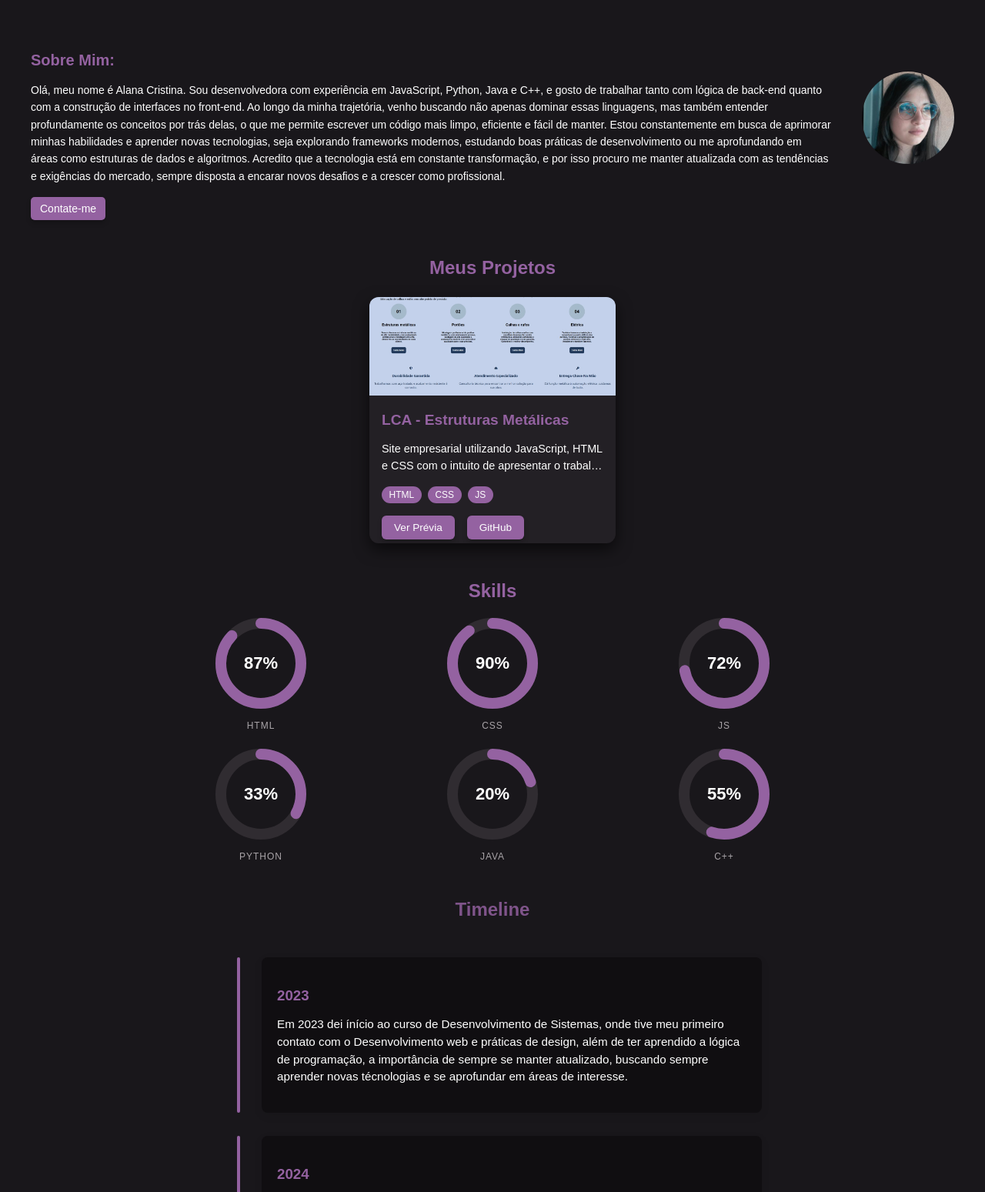
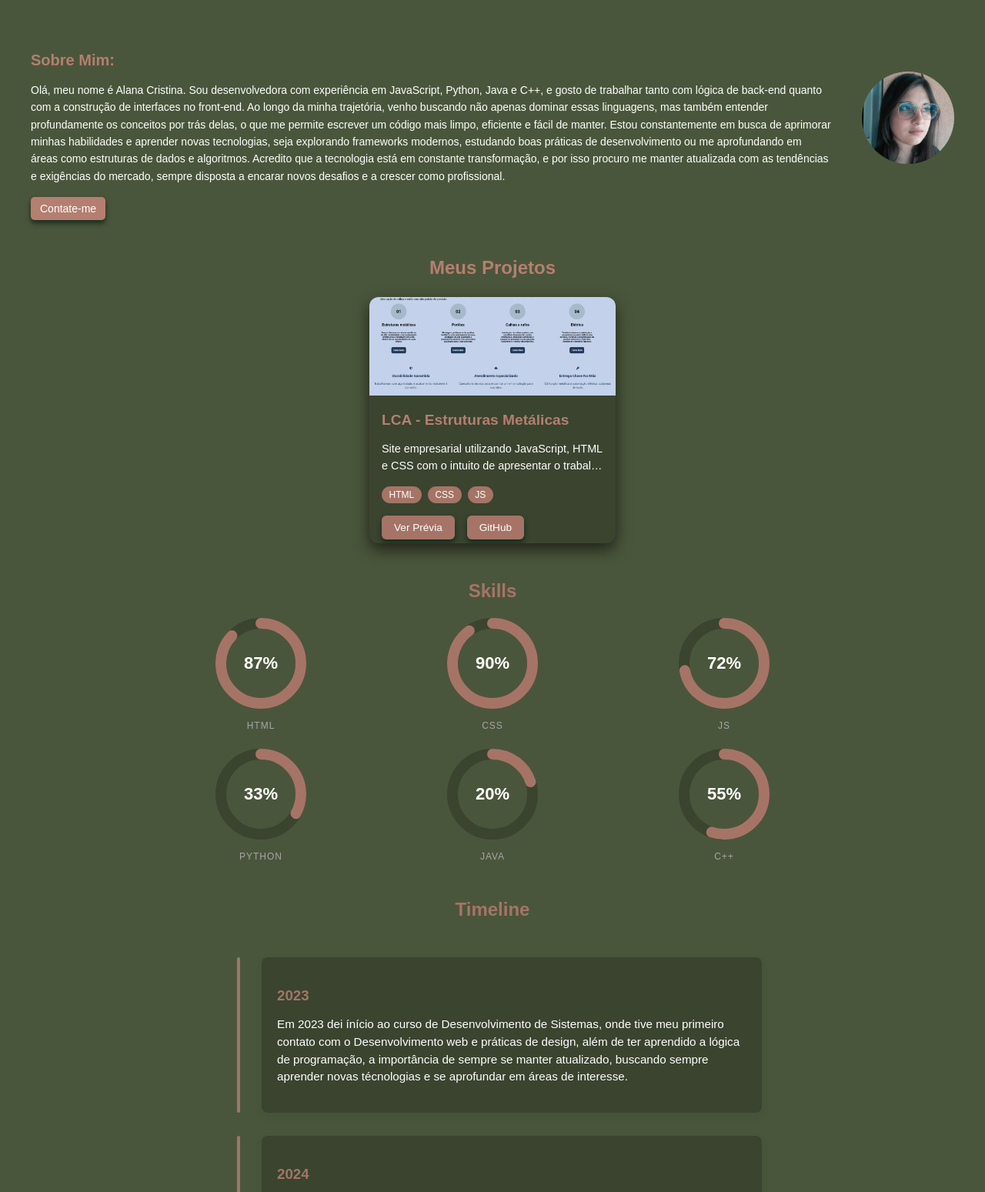
Before and after one commit to alanalisbinski/alana-lisbinski-fullstack, a plain HTML site: page index.html in a window 1280 px wide. Shown: the part 67-1616 px from the top of the page at 77% size. Drawn offline with Linux system fonts and the light colour scheme.

Commit message:
mudança de cor do portfólio

```diff
--- a/styles.css
+++ b/styles.css
@@ -1,6 +1,6 @@
 body {
-    font-family: Arial, 'Times New Roman';
-    background-color: #19171b;
+    font-family: Arial, sans-serif;
+    background-color: #4A563B;
     margin: 0;
     padding: 0;
 }
@@ -20,7 +20,7 @@ header {
 .title {
     font-family: Arial, 'Times New Roman';
     text-align: center;
-    color: #9462A1;
+    color: #B47F70;
     padding: 0.5rem 0;
     margin-bottom: 0.3rem;
     flex: 1;
@@ -49,13 +49,13 @@ header {
 .navbar a {
     font-family: 'Times New Roman', Times;
     text-decoration: none;
-    color: #fff;
+    color: #B47F70;
     transition: color 0.3s ease;
 }
 
 
 .navbar a:hover {
-    color: #9462A1;
+    color: #976b5f;
 }
 
 .hamburger {
@@ -63,7 +63,7 @@ header {
     font-size: 2rem;
     background: none;
     border: none;
-    color: #fff;
+    color: #B47F70;
     cursor: pointer;
     padding: 0.3rem 0.8rem;
     line-height: 1;
@@ -119,7 +119,7 @@ header {
 
 
 .about h3 {
-    color: #9462A1;
+    color: #B47F70;
     font-family: Arial;
     font-size: 20px;
     margin-bottom: 1rem;
@@ -136,27 +136,27 @@ header {
 
 
 .button {
-    background-color: #9462A1;
+    background-color: #B47F70;
     color: white;
     padding: 7px 12px;
     font-size: 14px;
     border: none;
     border-radius: 5px;
     cursor: pointer;
-    box-shadow: 0 4px 6px rgba(0,0,0,0.2);
+    box-shadow: 0 4px 6px rgb(22, 43, 28);
     transition: background 0.3s;
 }
 
 
 .button:hover {
-    background-color: #764e80;
+    background-color: #a57467;
     color: #d8d8d8;
 }
 
 
 .projects-title h2 {
     text-align: center;
-    color: #9462A1;
+    color: #B47F70;
     margin: 3rem 0 1.5rem;
 }
 
@@ -172,7 +172,7 @@ header {
 
 
 .card-project {
-    background: #232025;
+    background: #3a442f;
     border-radius: 12px;
     box-shadow: 0 8px 20px rgba(0, 0, 0, 0.6);
     width: 100%;
@@ -208,7 +208,7 @@ header {
 
 .card-titulo {
     font-size: 1.2rem;
-    color: #9462A1;
+    color: #B47F70;
     margin: 0.3rem 0;
 }
 
@@ -235,7 +235,7 @@ header {
 
 
 .tag {
-    background-color: #9462A1;
+    background-color: #a57467;
     color: #fff;
     padding: 0.25rem 0.6rem;
     border-radius: 20px;
@@ -253,7 +253,7 @@ header {
 
 .card-links button {
     border-radius: 6px;
-    background-color: #9462A1;
+    background-color: #a57467;
     color: white;
     border: none;
     padding: 0.5rem 1rem;
@@ -264,14 +264,14 @@ header {
 
 
 .card-links button:hover {
-    background-color: #7f548a;
+    background-color: #a57467;
     color: #d8d8d8;
 }
 
 
 :root {
-    --ring-track: #302c31;
-    --accent: #9462A1;
+    --ring-track: #3a442f;
+    --accent: #a57467;
     --text: #fff;
     --label: #a9a4a8;
 }
@@ -280,7 +280,7 @@ header {
 .skills h2 {
     font-family: Arial, sans-serif;
     text-align: center;
-    color: #9462A1;
+    color: #a57467;
 }
 
 
@@ -359,7 +359,7 @@ header {
 
 
 footer {
-    background-color: #151316;
+    background-color: #22271b;
     color: #fff;
     padding: 20px;
     text-align: center;
@@ -375,7 +375,7 @@ footer {
 
 .timeline-section h2 {
     text-align: center;
-    color: #7f548a;
+    color: #a57467;
     margin: 3rem 0;
 }
 
@@ -386,7 +386,7 @@ footer {
   left: 18px;
   height: 100%;
   width: 4px;
-  background-color: #9462A1;
+  background-color: #a57467;
   border-radius: 2px;
 }
 
@@ -402,24 +402,24 @@ footer {
   top: 5px;
   width: 20px;
   height: 20px;
-  background-color: #19171b;
-  border: 4px solid #9462A1;
+  background-color: #2c3324;
+  border: 4px solid #a57467;
   border-radius: 50%;
   z-index: 1;
 }
 
 .timeline-date {
   font-weight: bold;
-  color: #9462A1;
+  color: #a57467;
   font-size: 0.9rem;
   margin-bottom: 5px;
 }
 
 .timeline-content {
-  background-color: #100e11;
+  background-color: #3a442f;
   padding: 20px;
   border-radius: 8px;
-  box-shadow: 0 4px 12px rgba(0, 0, 0, 0.08);
+  box-shadow: 0 4px 12px rgba(9, 53, 19, 0.08);
   transition: transform 0.2s ease, box-shadow 0.2s ease;
 }
 
@@ -430,7 +430,7 @@ footer {
 
 .timeline-content h3 {
   margin-bottom: 8px;
-  color: #9462A1;
+  color: #a57467;
 }
 
 .timeline-content p {
```
